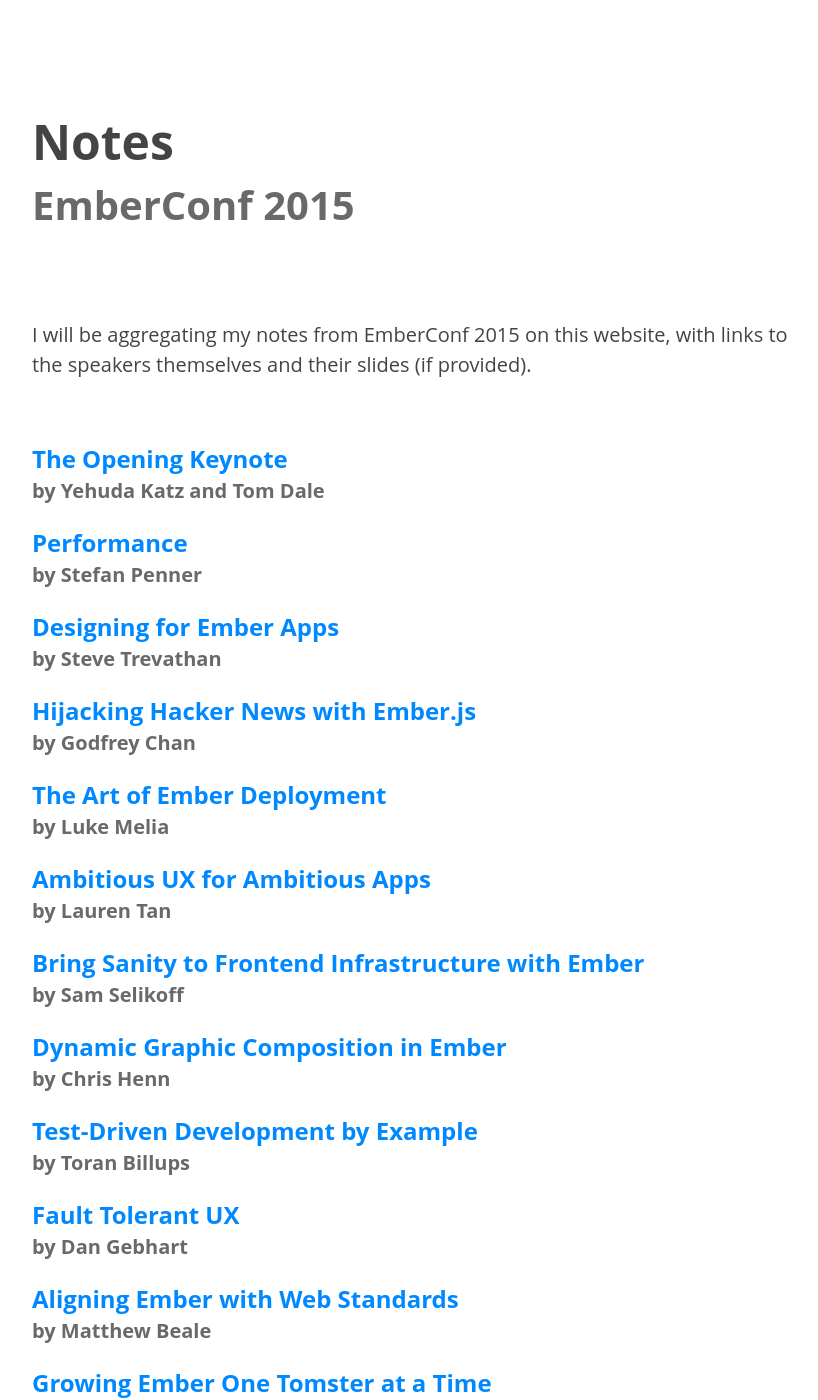
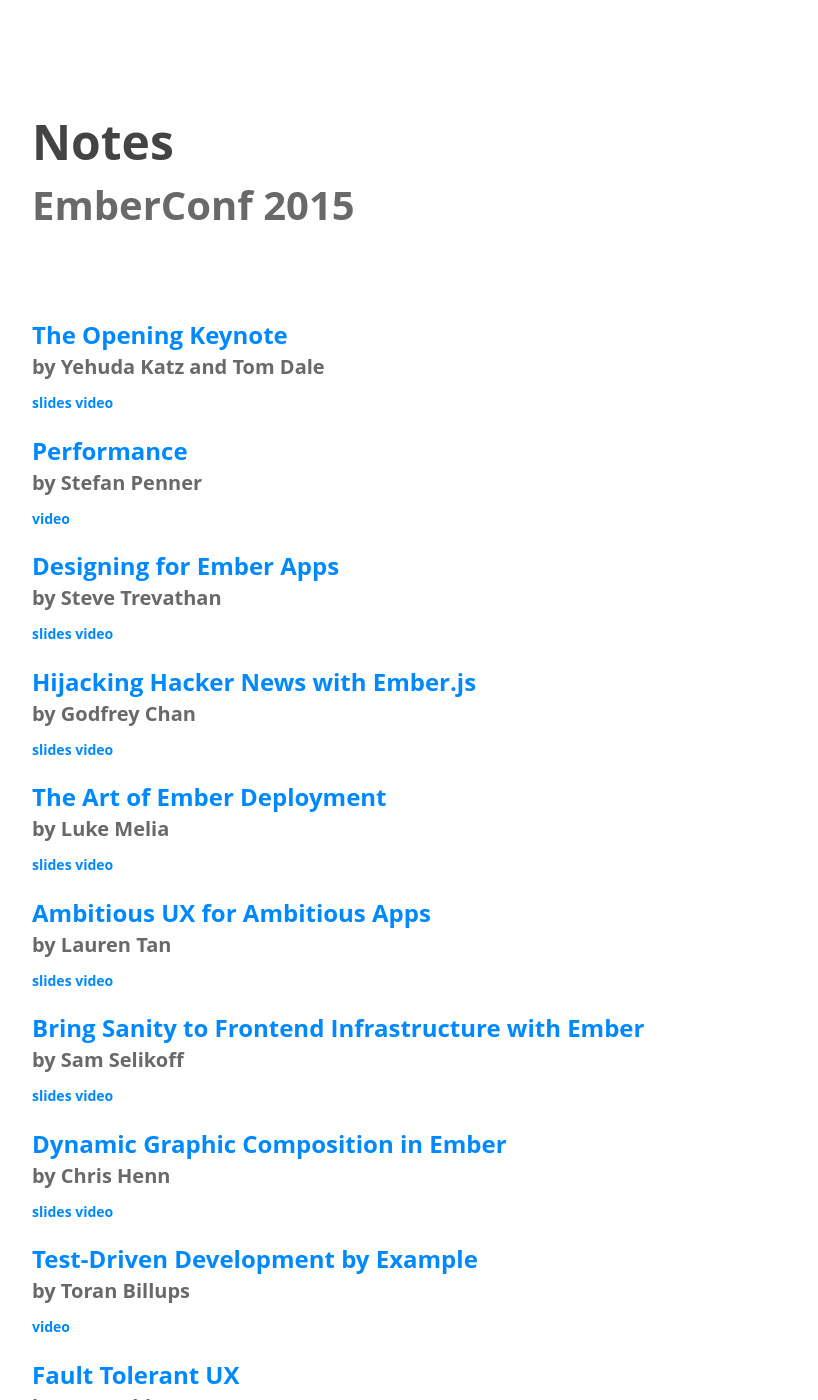
Before and after one commit to johno/emberconf2015-notes, a Jekyll site: the page built from index.html, in a window 1280 px wide and 1400 px high. Shown: the whole window, without its empty margins (224-1042 px from the left). Built offline with Jekyll 4.4.1, drawn with Linux system fonts in a browser that asks for light colours; some of the changed text lies outside the part shown.

Commit message:
Add slide and video links

```diff
--- a/index.html
+++ b/index.html
@@ -8,11 +8,6 @@
     <small>EmberConf 2015</small>
   </h1>
 
-  <p class="mb4">
-    I will be aggregating my notes from EmberConf 2015 on this website, with links to the speakers
-    themselves and their slides (if provided).
-  </p>
-
   <ul class="post-list">
     {% for post in site.posts reversed %}
       <li class="post-list-item">
@@ -20,6 +15,14 @@
           <a href="{{ post.url | prepend: site.baseurl }}">{{ post.title }}</a> <br>
           <small>by {{ post.speaker }}</small>
         </h2>
+        <h6>
+          {% if post.slides %}
+            <a href="{{ post.slides }}">slides</a>
+          {% endif %}
+          {% if post.video %}
+            <a href="{{ post.video }}">video</a>
+          {% endif %}
+        </h6>
       </li>
     {% endfor %}
   </ul>
```
